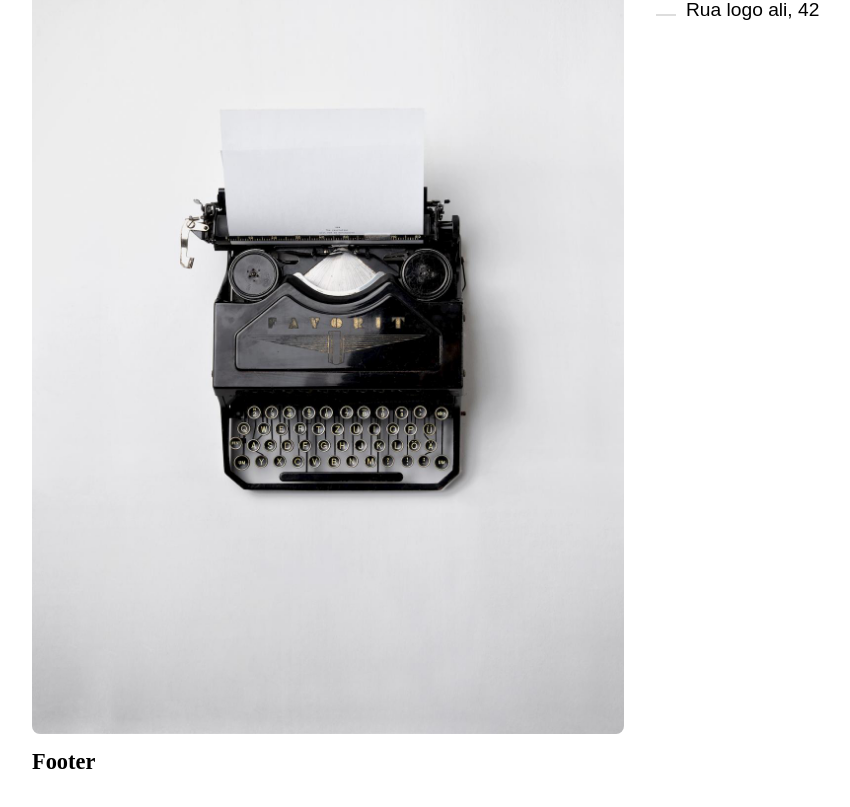
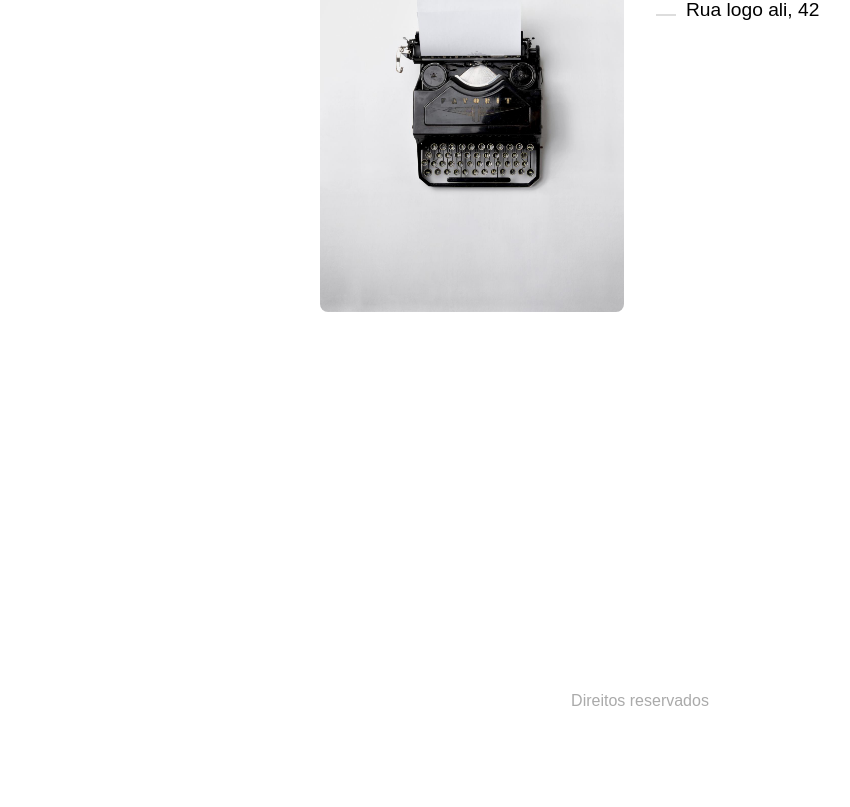
Before and after one commit to GianManzo/product, a React (Create React App) app: page /contact in a window 1280 px wide. Shown: the part 236-1043 px from the top of the page, without its empty margins (0-850 px from the left). Built offline with nearby package versions, Linux system fonts and the light colour scheme.

Commit message:
styled page of product and footer

```diff
--- a/src/App.jsx
+++ b/src/App.jsx
@@ -8,8 +8,16 @@ import { Products } from './Pages/Products'
 import { Contact } from './Pages/Contact'
 import { Product } from './Pages/Product'
 
-const AppContainer = styled.div``
-const AppContent = styled.div``
+const AppContainer = styled.div`
+  max-width: 40rem;
+  margin: 0 auto;
+  display: flex;
+  flex-direction: column;
+  min-height: calc(100vh + 10rem);
+`
+const AppContent = styled.div`
+  flex: 1;
+`
 
 export const App = () => {
   return (
--- a/src/Components/Footer.jsx
+++ b/src/Components/Footer.jsx
@@ -1,12 +1,19 @@
 import React from 'react'
 import styled from 'styled-components'
 
-const ContainerFooter = styled.footer``
+const ContainerFooter = styled.footer`
+  text-align: center;
+  font-family: Arial, Helvetica, sans-serif;
+  color: #aaa;
+  height: 10rem;
+  padding-top: 5rem;
+  box-sizing: border-box;
+`
 
 export const Footer = () => {
   return (
     <ContainerFooter>
-      <h1>Footer</h1>
+      <p>Direitos reservados</p>
     </ContainerFooter>
   )
 }
--- a/src/Pages/Product.jsx
+++ b/src/Pages/Product.jsx
@@ -1,11 +1,31 @@
 import React from 'react'
+import '../css/App.css'
 import styled from 'styled-components'
 import { useParams } from 'react-router-dom'
 import { Helmet } from 'react-helmet'
 
-const ProductSection = styled.section``
-const ProductPrice = styled.span``
-const ProductDescription = styled.p``
+const ProductSection = styled.section`
+  display: grid;
+  grid-template-columns: 1fr 1fr;
+  gap: 2rem;
+`
+const ProductImg = styled.div`
+  img {
+    margin-bottom: 2rem;
+  }
+`
+const ProductPrice = styled.span`
+  padding: 0.5rem;
+  background: #91fb5d;
+  color: #017e01;
+  font-family: Arial, Helvetica, sans-serif;
+  border-radius: 4px;
+`
+const ProductDescription = styled.p`
+  font-family: Arial, Helvetica, sans-serif;
+  font-size: 1.2rem;
+  line-height: 1.2rem;
+`
 
 export const Product = () => {
   const [product, setProduct] = React.useState(null)
@@ -30,7 +50,7 @@ export const Product = () => {
     fetchProduct(`https://ranekapi.origamid.dev/json/api/produto/${id}`)
   }, [id])
 
-  if (loading) return <div>Loading</div>
+  if (loading) return <div className="loading"></div>
   if (error) return <p>{error}</p>
   if (product === null) return null
   return (
@@ -39,9 +59,12 @@ export const Product = () => {
         <title>React | {product.nome}</title>
         <meta name="description" content={product.description} />
       </Helmet>
-      {product.fotos.map(picture => (
-        <img key={picture.src} src={picture.src} alt={picture.titulo} />
-      ))}
+
+      <ProductImg>
+        {product.fotos.map(picture => (
+          <img key={picture.src} src={picture.src} alt={picture.titulo} />
+        ))}
+      </ProductImg>
 
       <div>
         <h1>{product.nome}</h1>
--- a/src/css/App.css
+++ b/src/css/App.css
@@ -28,3 +28,18 @@ h1 {
     opacity: initial;
   }
 }
+
+.loading {
+  width: 20px;
+  height: 20px;
+  border-radius: 50%;
+  border: 10px solid #ccc;
+  border-right-color: transparent;
+  animation: loading 0.3s infinite;
+}
+
+@keyframes loading {
+  to {
+    transform: rotate(360deg);
+  }
+}
```
